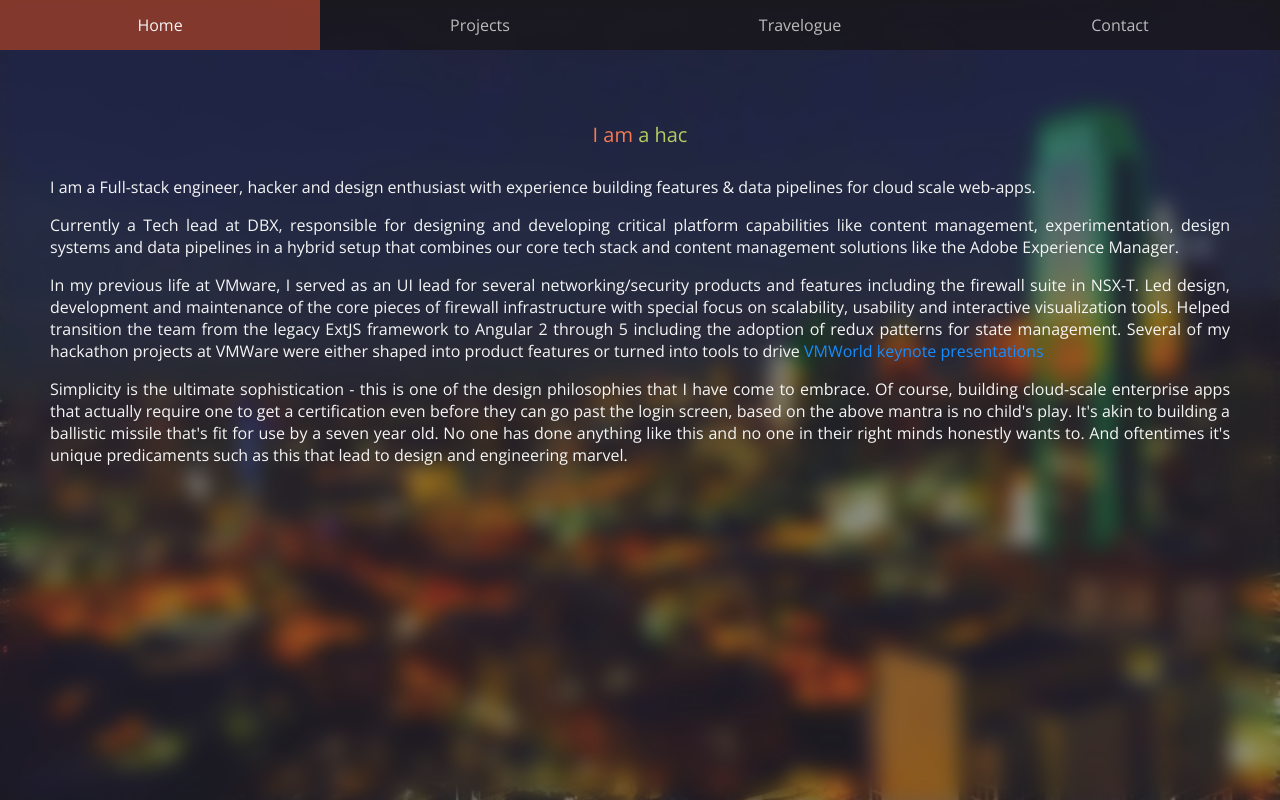
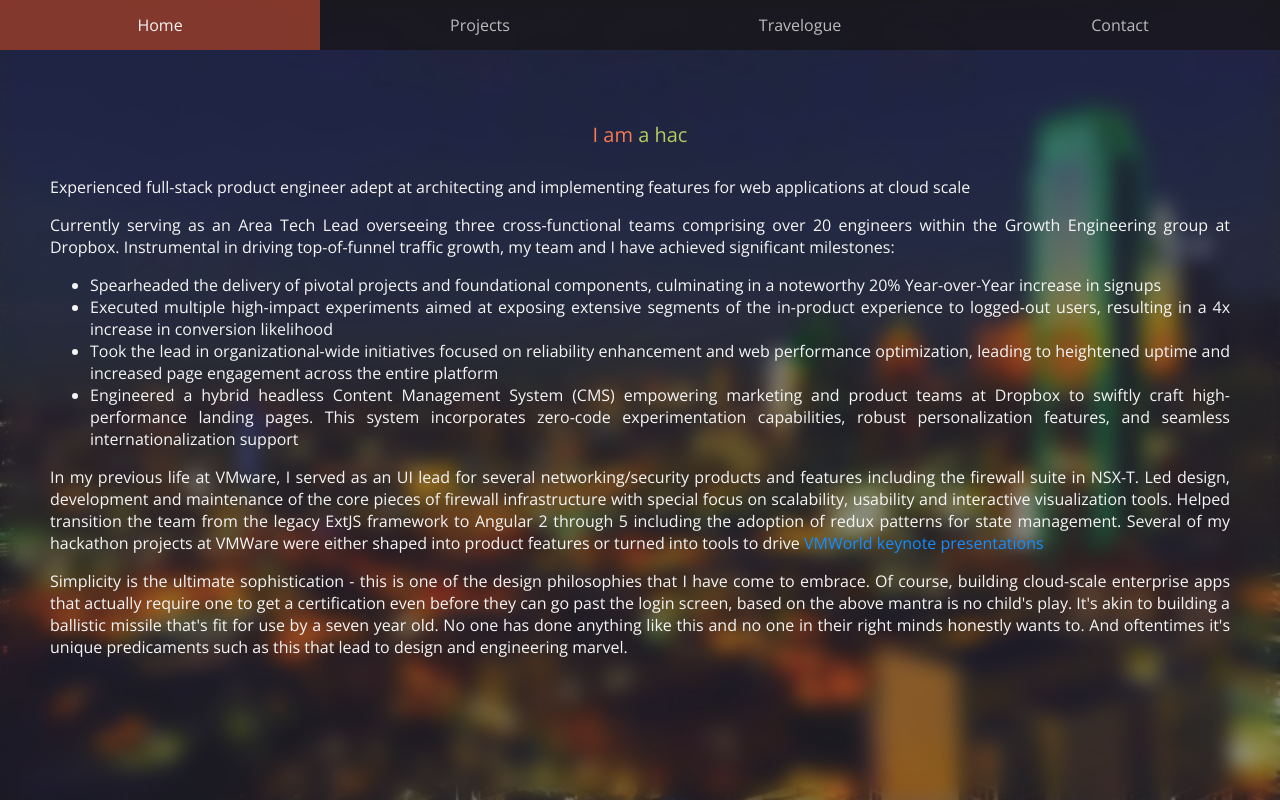
Before and after one commit to darindam1990/darindam1990.github.io, a plain HTML site: page index.html in a window 1280 px wide. Drawn offline with nearby package versions, Linux system fonts and the light colour scheme.

Commit message:
Update index.html

```diff
--- a/index.html
+++ b/index.html
@@ -24,13 +24,28 @@
 					<span class="animated"></span>
 				</div>
 				<p>
-					I am a Full-stack engineer, hacker and design enthusiast with experience building features & data pipelines for cloud scale web-apps.
+					Experienced full-stack product engineer adept at architecting and implementing features for web applications at cloud scale
 				</p>
 
 				<p>
-					Currently a Tech lead at DBX, responsible for designing and developing critical platform capabilities like content management,
-					experimentation, design systems and data pipelines in a hybrid setup that combines our core tech stack and content management solutions
-					like the Adobe Experience Manager.
+					Currently serving as an Area Tech Lead overseeing three cross-functional teams comprising over 20 engineers within the Growth Engineering group at Dropbox.
+					Instrumental in driving top-of-funnel traffic growth, my team and I have achieved significant milestones:
+
+					<ul>
+						<li>
+							Spearheaded the delivery of pivotal projects and foundational components, culminating in a noteworthy 20% Year-over-Year increase in signups
+						</li>
+						<li>
+							Executed multiple high-impact experiments aimed at exposing extensive segments of the in-product experience to logged-out users, resulting in a 4x increase in conversion likelihood
+						</li>
+						<li>
+							Took the lead in organizational-wide initiatives focused on reliability enhancement and web performance optimization, leading to heightened uptime and increased page engagement across the entire platform
+						</li>
+						<li>
+							Engineered a hybrid headless Content Management System (CMS) empowering marketing and product teams at Dropbox to swiftly craft high-performance landing pages.
+							This system incorporates zero-code experimentation capabilities, robust personalization features, and seamless internationalization support
+						</li>
+					</ul>
 				</p>
 
 				<p>
```
